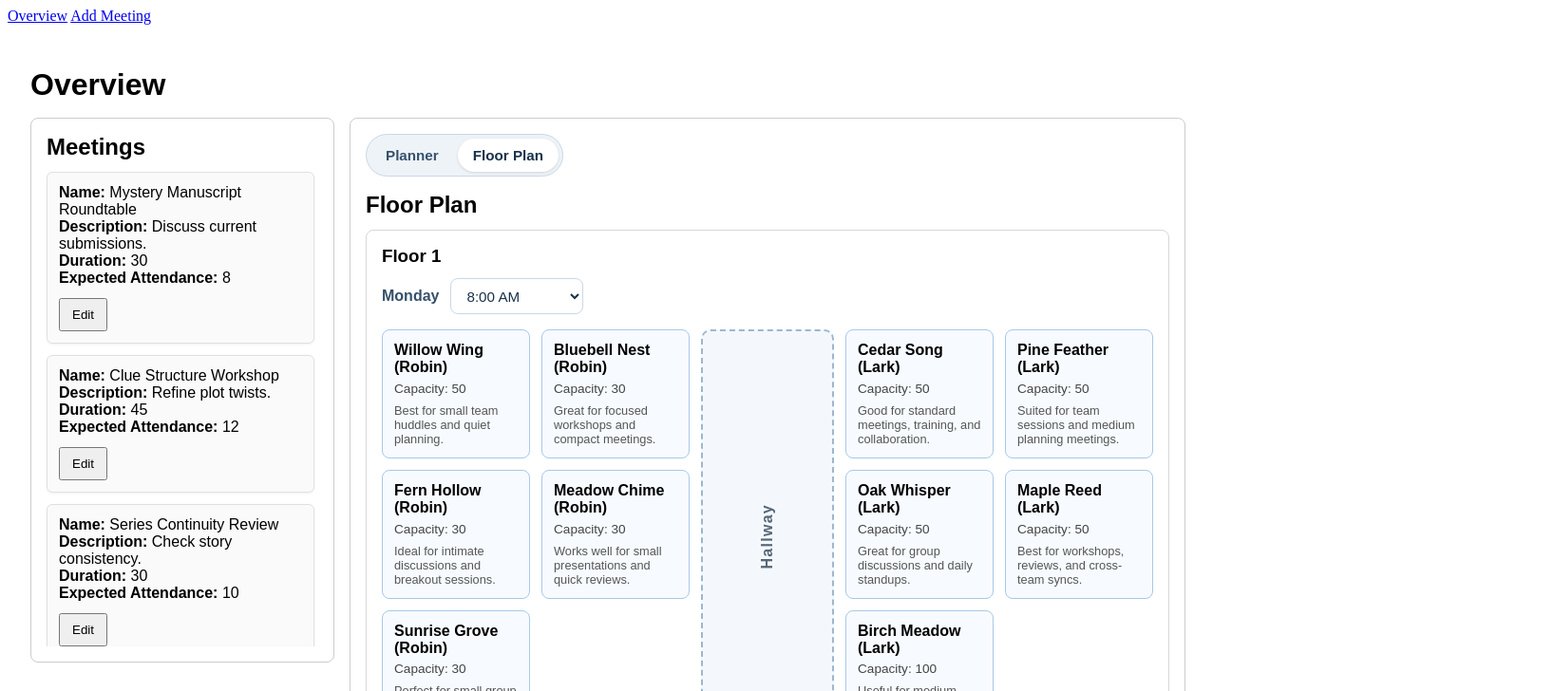
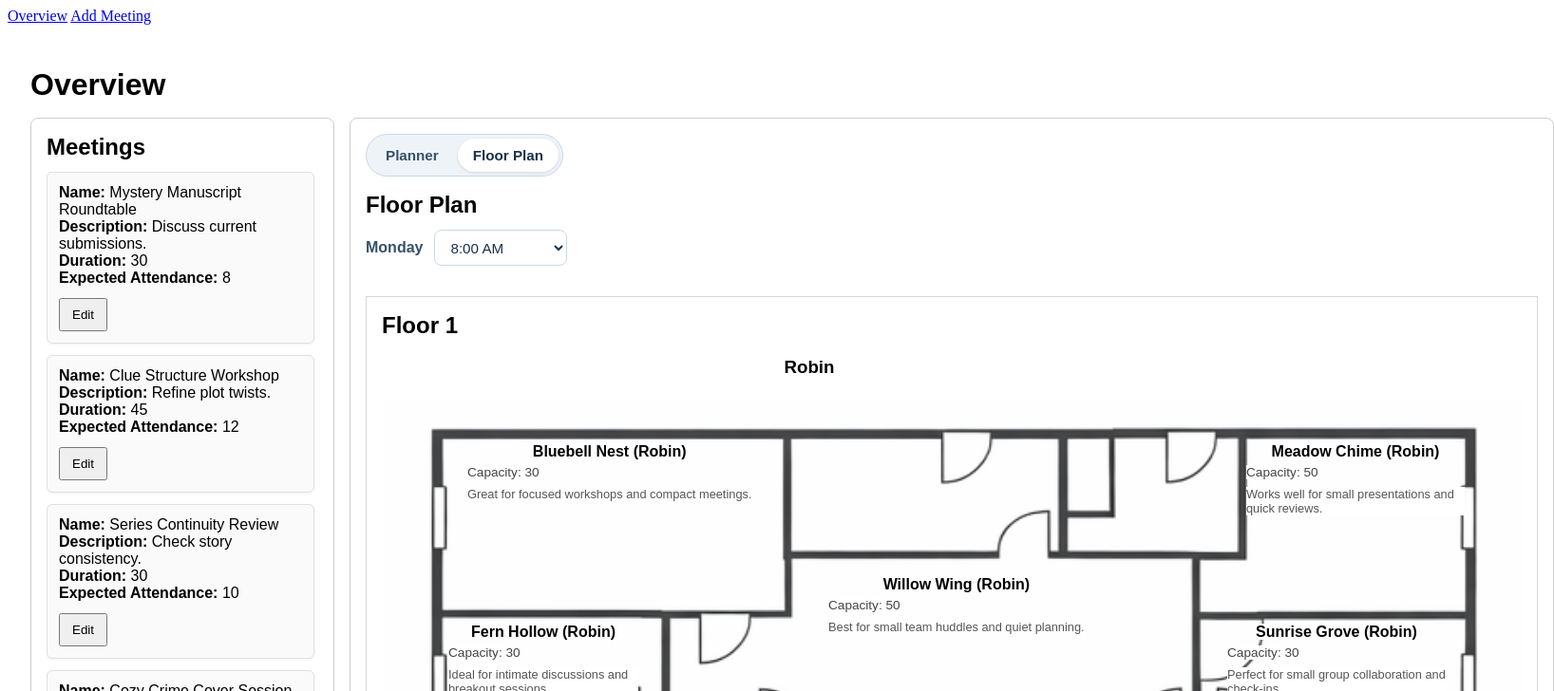
Before and after one commit to aaron-martin/cs7312_project, a React (Vite) app: page / in a window 1280 px wide. Both pictures are taken after a click on the tab "Floor Plan". Shown: the top 728 px of the page at 95% size, 1636 px wide, since content can reach past the window. Built offline with nearby package versions, Linux system fonts and the light colour scheme.

Commit message:
improve floorplan view (#13)

```diff
--- /dev/null
+++ b/src/component/Floor.jsx
@@ -0,0 +1,48 @@
+import React from "react";
+
+const Floor = (props) => {
+    return (
+        <div style={styles.floorWrapper}>
+            <h2 style={styles.sectionTitle}>{props.title}</h2>
+            <div>
+                <h3 style={styles.zoneTitle}>{props.zoneTitles[0]}</h3>
+                <div style={styles.getfloorStyle(props.imagePath)}>
+                    {props.children}
+                </div>
+                <h3 style={styles.zoneTitle}>{props.zoneTitles[1]}</h3>
+            </div>
+        </div>
+    );
+};
+
+const styles = {
+    sectionTitle: {
+        marginTop: 0,
+        marginBottom: "0.75rem"
+    },
+    floors: {
+        display: "flex",
+        flexDirection: "column",
+        gap: "1rem"
+    },
+    floorWrapper: {
+        padding: "1rem",
+        border: "1px solid #d7d7d7",
+    },
+    getfloorStyle: (imagePath) => ({
+        position: "relative",
+        width: "1200px",
+        height: "849px",
+        backgroundRepeat: "no-repeat",
+        backgroundPosition: "center",
+        backgroundSize: "100% 100%",
+        backgroundImage: `url('${imagePath}')`
+    }),
+    zoneTitle: {
+        width: "900px",
+        textAlign: "center"
+    },
+};
+
+
+export default Floor;
--- a/src/component/FloorPlanPanel.jsx
+++ /dev/null
@@ -1,101 +0,0 @@
-import React from "react";
-import FloorPlanRoom from "./FloorPlanRoom.jsx";
-import FloorPlanTimeSelect from "./FloorPlanTimeSelect.jsx";
-
-const FLOORS = [
-    {
-        label: "Floor 1",
-        leftRooms: ["1", "2", "3", "4", "5"],
-        rightRooms: ["6", "7", "8", "9", "10"]
-    },
-    {
-        label: "Floor 2",
-        leftRooms: ["11", "12", "13", "14", "15"],
-        rightRooms: ["16", "17", "18", "19"]
-    }
-];
-
-const FloorPlanPanel = () => {
-    return (
-        <div>
-            <h2 style={styles.sectionTitle}>Floor Plan</h2>
-
-            <div style={styles.floors}>
-                {FLOORS.map((floor) => (
-                    <section key={floor.label} style={styles.floorSection}>
-                        <h3 style={styles.floorTitle}>{floor.label}</h3>
-                        <FloorPlanTimeSelect/>
-                        <div style={styles.floorLayout}>
-                            <div style={styles.roomColumn}>
-                                {floor.leftRooms.map((roomId) => (
-                                    <FloorPlanRoom key={roomId} roomId={roomId} />
-                                ))}
-                            </div>
-
-                            <div style={styles.hallway}>
-                                <div style={styles.hallwayLabel}>Hallway</div>
-                            </div>
-
-                            <div style={styles.roomColumn}>
-                                {floor.rightRooms.map((roomId) => (
-                                    <FloorPlanRoom key={roomId} roomId={roomId} />
-                                ))}
-                            </div>
-                        </div>
-                    </section>
-                ))}
-            </div>
-        </div>
-    );
-};
-
-const styles = {
-    sectionTitle: {
-        marginTop: 0,
-        marginBottom: "0.75rem"
-    },
-    floors: {
-        display: "flex",
-        flexDirection: "column",
-        gap: "1rem"
-    },
-    floorSection: {
-        border: "1px solid #d7d7d7",
-        borderRadius: "8px",
-        padding: "1rem",
-        background: "#fff"
-    },
-    floorTitle: {
-        marginTop: 0,
-        marginBottom: "0.75rem"
-    },
-    floorLayout: {
-        display: "grid",
-        gridTemplateColumns: "1fr 140px 1fr",
-        gap: "0.75rem",
-        alignItems: "stretch"
-    },
-    roomColumn: {
-        display: "grid",
-        gridTemplateColumns: "repeat(2, minmax(0, 1fr))",
-        gap: "0.75rem"
-    },
-    hallway: {
-        border: "2px dashed #9db7cf",
-        borderRadius: "10px",
-        background: "#f4f8fc",
-        minHeight: "100%",
-        display: "flex",
-        alignItems: "center",
-        justifyContent: "center"
-    },
-    hallwayLabel: {
-        writingMode: "vertical-rl",
-        transform: "rotate(180deg)",
-        fontWeight: "bold",
-        letterSpacing: "0.08em",
-        color: "#567"
-    }
-};
-
-export default FloorPlanPanel;
--- /dev/null
+++ b/src/component/FloorPlanPanelReal.jsx
@@ -0,0 +1,65 @@
+import React from "react";
+import FloorPlanRoom from "./FloorPlanRealRoom.jsx";
+import FloorPlanTimeSelect from "./FloorPlanTimeSelect.jsx";
+import Floor from "./Floor.jsx";
+
+const FloorPlanPanel = () => {
+    return (
+        <div>
+            <h2 style={styles.sectionTitle}>Floor Plan</h2>
+
+            <div style={styles.floors}>
+                <FloorPlanTimeSelect/>
+                <Floor
+                    title="Floor 1"
+                    imagePath="/cs7312_project/floor-plans/floor-1.png"
+                    zoneTitles={["Robin", "Lark"]}
+                >
+                    <FloorPlanRoom roomId="1" top="190" left="470" />
+                    <FloorPlanRoom roomId="2" top="50" left="90" />
+                    <FloorPlanRoom roomId="3" top="240" left="70" width={200} />
+                    <FloorPlanRoom roomId="4" top="50" left="910" width={230} />
+                    <FloorPlanRoom roomId="5" top="240" left="890" width={230} />
+
+                    <FloorPlanRoom roomId="6" top="510" left="70" width={260}/>
+                    <FloorPlanRoom roomId="7" top="670" left="70" width={320}/>
+                    <FloorPlanRoom roomId="8" top="510" left="830"/>
+                    <FloorPlanRoom roomId="9" top="700" left="800"/>
+                    <FloorPlanRoom roomId="10" top="560" left="400"/>
+                </Floor>
+                <FloorPlanTimeSelect/>
+                <Floor
+                    title="Floor 2"
+                    imagePath="/cs7312_project/floor-plans/floor-2.png"
+                    zoneTitles={["Wren", "Nightingale"]}
+                >
+                    <FloorPlanRoom roomId="11" top="40" left="300" />
+                    <FloorPlanRoom roomId="12" top="40" left="55" width={230} />
+                    <FloorPlanRoom roomId="13" top="170" left="605" width={190} />
+                    <FloorPlanRoom roomId="14" top="255" left="830" />
+                    <FloorPlanRoom roomId="15" top="40" left="820" />
+
+                    <FloorPlanRoom roomId="16" top="500" left="800" />
+                    <FloorPlanRoom roomId="17" top="670" left="55" width={230} />
+                    <FloorPlanRoom roomId="18" top="500" left="55" />
+                    <FloorPlanRoom roomId="19" top="550" left="370" />
+
+                </Floor>
+            </div>
+        </div>
+    );
+};
+
+const styles = {
+    sectionTitle: {
+        marginTop: 0,
+        marginBottom: "0.75rem"
+    },
+    floors: {
+        display: "flex",
+        flexDirection: "column",
+        gap: "1rem"
+    }
+};
+
+export default FloorPlanPanel;
--- a/src/component/FloorPlanRoom.jsx
+++ b/src/component/FloorPlanRealRoom.jsx
@@ -1,4 +1,4 @@
-import React from "react";
+import React, {useState} from "react";
 import {useDispatch, useSelector, useStore} from "react-redux";
 import {
     canScheduleMeetingInRoom,
@@ -8,18 +8,29 @@ import {
 import {rescheduleMeeting, scheduleMeeting} from "../action/scheduling.js";
 import FloorPlanScheduledMeeting from "./FloorPlanScheduledMeeting.jsx";
 
-const FloorPlanRoom = ({roomId}) => {
+const FloorPlanRoom = ({roomId, top, left, width}) => {
     const store = useStore();
     const dispatch = useDispatch();
     const room = useSelector((state) => selectRoomById(state, roomId));
     const scheduledMeeting = useSelector((state) => selectMeetingInRoomAtSelectedTime(state, roomId));
+    const [isDragOver, setIsDragOver] = useState(false);
 
+    const handleDragEnter = (event) => {
+        event.preventDefault();
+        setIsDragOver(true);
+    };
     const handleDragOver = (event) => {
         event.preventDefault();
+        setIsDragOver(true);
+    };
+    const handleDragLeave = () => {
+        setIsDragOver(false);
     };
 
     const handleDrop = (event) => {
         event.preventDefault();
+        setIsDragOver(false);
+
         if (scheduledMeeting) return;
 
         const {
@@ -67,42 +78,74 @@ const FloorPlanRoom = ({roomId}) => {
     }
 
     return (
+        <div style={{
+            ...styles.roomCardWrapper,
+            top: `${top}px`,
+            left: `${left}px`,
+            width: width? `${width}px` : undefined
+        }}>
             <div
                 style={styles.roomCard}
+                onDragEnter={handleDragEnter}
                 onDragOver={handleDragOver}
+                onDragLeave={handleDragLeave}
                 onDrop={handleDrop}
             >
-            <div style={styles.roomName}>{`${room.name} (${room.zone})`}</div>
+                <div style={styles.roomName}>
+                    <span style={styles.roomNameSpan}>{`${room.name} (${room.zone})`}</span>
+                </div>
                 <div style={styles.roomMeta}>Capacity: {room.maxOccupancy}</div>
                 <div style={styles.roomDescription}>{room.description}</div>
                 <FloorPlanScheduledMeeting scheduledMeeting={scheduledMeeting}/>
+            </div>
+            {isDragOver && <div style={styles.roomCardHover} />}
         </div>
     );
 };
 
 const styles = {
+    roomCardWrapper: {
+        position: "absolute",
+        display: "flex",
+        justifyContent: "center",
+        alignItems: "center",
+    },
     roomCard: {
-        border: "1px solid #a8c8e8",
-        borderRadius: "8px",
-        padding: "0.75rem",
-        background: "#f7fbff",
+        background: "transparent",
         minHeight: "110px",
         boxSizing: "border-box",
         transition: "background 0.15s ease, border-color 0.15s ease, box-shadow 0.15s ease"
     },
     roomName: {
         fontWeight: "bold",
-        marginBottom: "0.35rem"
+        marginBottom: "0.35rem",
+        textAlign: "center",
+    },
+    roomNameSpan: {
+        background: "white"
     },
     roomMeta: {
         fontSize: "0.85rem",
-        color: "#444"
+        color: "#444",
+        background: "white",
+        width: "fit-content"
     },
     roomDescription: {
         marginTop: "0.5rem",
         fontSize: "0.8rem",
-        color: "#555"
-    }
+        color: "#555",
+        background: "white",
+        width: "fit-content"
+    },
+    roomCardHover: {
+        position: "absolute",
+        inset: 0,
+        zIndex: 0,
+        pointerEvents: "none",
+        borderRadius: "12px",
+        background: "radial-gradient(circle, rgba(91,141,239,0.35) 0%, rgba(91,141,239,0.18) 35%, rgba(91,141,239,0.06) 60%, rgba(91,141,239,0) 100%)",
+        boxShadow: "0 0 18px rgba(91,141,239,0.45), inset 0 0 18px rgba(91,141,239,0.25)"
+    },
 };
 
 export default FloorPlanRoom;
--- a/src/reducer/rooms.js
+++ b/src/reducer/rooms.js
@@ -25,7 +25,7 @@ const initialState = {
             id: "4",
             name: "Meadow Chime",
             description: "Works well for small presentations and quick reviews.",
-            maxOccupancy: 30,
+            maxOccupancy: 50,
             zone: "Robin"
         },
         {
@@ -97,7 +97,7 @@ const initialState = {
             id: "14",
             name: "River Thicket",
             description: "Best for active collaboration and mid-size sessions.",
-            maxOccupancy: 50,
+            maxOccupancy: 30,
             zone: "Wren"
         },
         {
--- a/src/screen/OverviewScreen.jsx
+++ b/src/screen/OverviewScreen.jsx
@@ -4,7 +4,7 @@ import Meeting from "../component/Meeting.jsx";
 import {PlannerPanel} from "../component/PlannerPanel.jsx";
 import PanelToggle from "../component/PanelToggle.jsx";
 import {FLOOR_PLAN_PANEL} from "../reducer/activePanel.js";
-import FloorPlanPanel from "../component/FloorPlanPanel.jsx";
+import FloorPlanPanel from "../component/FloorPlanPanelReal.jsx";
 
 const OverviewScreen = () => {
     const meetings = useSelector((state) => state.meetings);
@@ -56,7 +56,9 @@ const styles = {
         border: "1px solid #ccc",
         borderRadius: "8px",
         padding: "1rem",
-        background: "#fff"
+        background: "#fff",
+        position: "sticky",
+        top: "1rem"
     },
     plannerPanel: {
         border: "1px solid #ccc",
@@ -69,7 +71,7 @@ const styles = {
         marginBottom: "0.75rem"
     },
     scrollList: {
-        maxHeight: "500px",
+        maxHeight: "calc(100vh - 160px) ",
         overflowY: "auto",
         paddingRight: "0.25rem"
     },
```
Also changed, not shown: public/floor-plans/floor-1.png (added), public/floor-plans/floor-2.png (added). Lines whose indentation alone changed are shown as unchanged.
